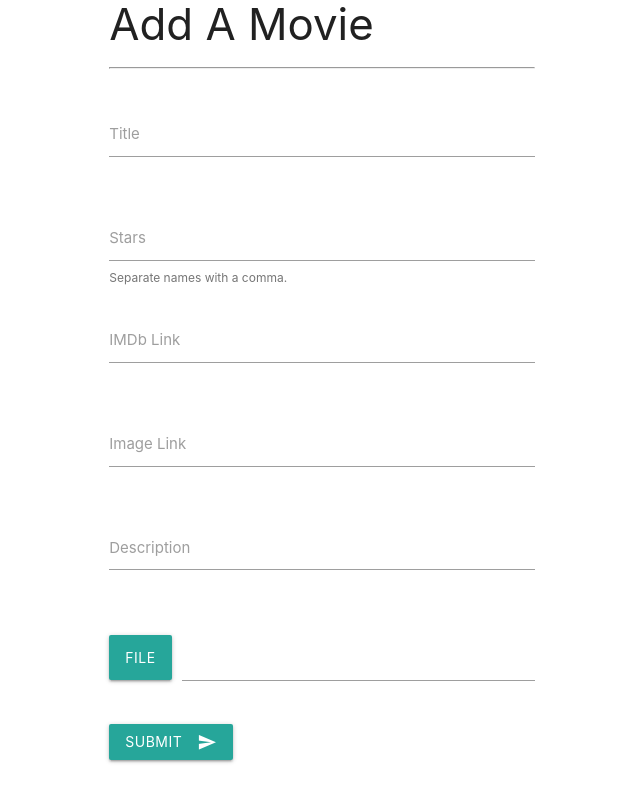
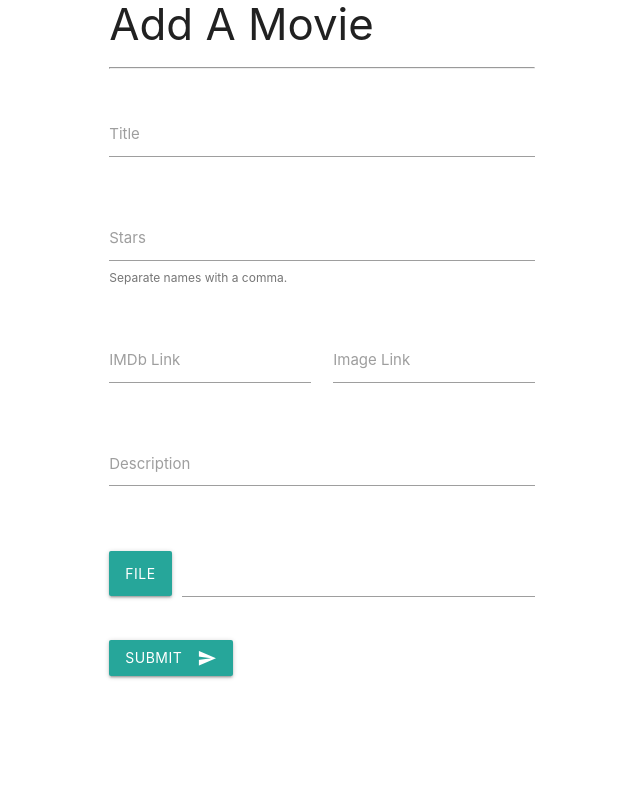
Before and after one commit to lwerner27/movie-catalog, a Vue app: page / in a window 1280 px wide. Shown: the part 1264-2064 px from the top of the page, without its empty margins (318-958 px from the left). After the commit the page ends 1960 px from the top, so only its background shows below. Built offline with nearby package versions, Linux system fonts and the light colour scheme.

Commit message:
updated the form layout

```diff
--- a/src/pages/AddMovie.vue
+++ b/src/pages/AddMovie.vue
@@ -1,42 +1,47 @@
 <template>
     <div class="add-movie-page">
         <div class="container my-container">
+            <!-- New Row -->
             <div class="row">
                 <div class="col s12 m6 offset-m3">
                     <h3>Add A Movie</h3>
                     <hr>
                 </div>
             </div>
+            <!-- New Row -->
             <div class="row">
                 <div class="input-field col s12 m6 offset-m3">
                     <input id="title" type="text" class="validate">
                     <label for="title">Title</label>
                 </div>
             </div>
+            <!-- New Row -->
             <div class="row">
                 <div class="input-field col s12 m6 offset-m3">
                     <input id="stars" type="text" class="validate">
                     <label for="stars">Stars</label>
                     <span class="helper-text">Separate names with a comma.</span>
                 </div>
+            </div>
+            <!-- New Row -->
             <div class="row">
-                    <div class="input-field col s12 m6 offset-m3">
+                <div class="input-field col s12 m3 offset-m3">
                     <input id="imdbLink" type="text" class="validate">
                     <label for="imdbLink">IMDb Link</label>
                 </div>
-                </div>
-                <div class="row">
-                    <div class="input-field col s12 m6 offset-m3">
+                <div class="input-field col s12 m3">
                     <input id="imgLink" type="text" class="validate">
                     <label for="imgLink">Image Link</label>
                 </div>
             </div>
+            <!-- New Row -->
             <div class="row">
                 <div class="input-field col s12 m6 offset-m3">
                     <textarea id="description" class="materialize-textarea"></textarea>
                     <label for="textarea1">Description</label>
                 </div>
             </div>
+            <!-- New Row -->
             <div class="row">
                 <div class="col s12 m6 offset-m3">
                     <form action="#">
@@ -52,6 +57,7 @@
                     </form>
                 </div>
             </div>
+            <!-- New Row -->
             <div class="row">
                 <div class="col 12 m6 offset-m3">
                     <button class="btn waves-effect waves-light" type="submit" name="action">Submit
@@ -59,7 +65,7 @@
                     </button>
                 </div>
             </div>
-            </div>
+            <!-- End Of Rows -->
         </div>
     </div>
 </template>
```
Lines whose indentation alone changed are shown as unchanged.
